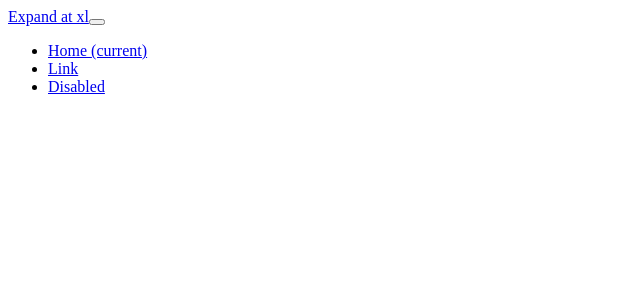
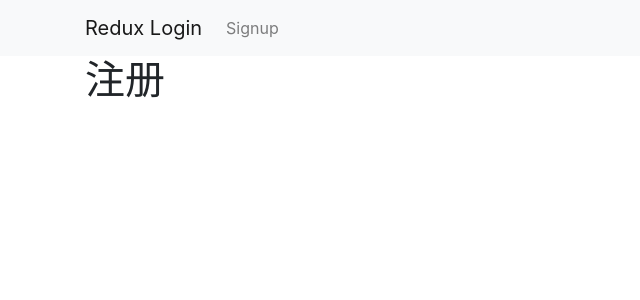
Before and after one commit to Kylin93CN/login-react, a React (Create React App) app in the folder client/: page /signup in a window 1280 px wide. Shown: the top 300 px of the page, without its empty margins (0-640 px from the left). Built offline with nearby package versions, Linux system fonts and the light colour scheme.

Commit message:
bootstrap添加&前端导航部分引入&后端端口修改

```diff
--- a/client/package.json
+++ b/client/package.json
@@ -6,6 +6,7 @@
     "react": "^16.4.1",
     "react-dom": "^16.4.1",
     "react-redux": "^5.0.7",
+    "react-router-dom": "^4.3.1",
     "react-scripts": "1.1.4",
     "redux": "^4.0.0",
     "redux-thunk": "^2.3.0"
--- a/client/public/index.html
+++ b/client/public/index.html
@@ -10,6 +10,7 @@
     -->
     <link rel="manifest" href="%PUBLIC_URL%/manifest.json">
     <link rel="shortcut icon" href="%PUBLIC_URL%/favicon.ico">
+    <link href="https://cdn.bootcss.com/bootstrap/4.1.1/css/bootstrap.min.css" rel="stylesheet">
     <!--
       Notice the use of %PUBLIC_URL% in the tags above.
       It will be replaced with the URL of the `public` folder during the build.
--- a/client/src/components/App.js
+++ b/client/src/components/App.js
@@ -4,7 +4,7 @@ import React, { Component } from 'react';
 class App extends Component {
   render() {
     return (
-      <div className="App">
+      <div className="jumbotron">
        hellodasd
       </div>
     );
--- a/client/src/components/NavigationBar.js
+++ b/client/src/components/NavigationBar.js
@@ -1,27 +1,23 @@
 import React, { Component } from 'react'; // rccc
+import { Link } from 'react-router-dom';
 
 export default class NavigationBar extends Component {
   render() {
     return (
       <div>
         <nav className="navbar navbar-expand-xl navbar-light bg-light">
-                    <a className="navbar-brand" href="#">Expand at xl</a>
+          <div className="container">
+            <Link className="navbar-brand" to="/">Redux Login</Link>
             <button className="navbar-toggler" type="button" data-toggle="collapse" data-target="#navbarsExample06" aria-controls="navbarsExample06" aria-expanded="false" aria-label="Toggle navigation">
               <span className="navbar-toggler-icon"></span>
             </button>
-
             <div className="collapse navbar-collapse" id="navbarsExample06">
               <ul className="navbar-nav mr-auto">
-                            <li className="nav-item active">
-                                <a className="nav-link" href="#">Home <span className="sr-only">(current)</span></a>
-                            </li>
                 <li className="nav-item">
-                                <a className="nav-link" href="#">Link</a>
-                            </li>
-                            <li className="nav-item">
-                                <a className="nav-link disabled" href="#">Disabled</a>
+                  <Link className="nav-link" to="signup">Signup</Link>
                 </li>
               </ul>
+            </div>
           </div>
         </nav>
       </div>
--- /dev/null
+++ b/client/src/components/signup/SignupPage.js
@@ -0,0 +1,11 @@
+import React, { Component } from 'react';
+
+export default class SignupPage extends Component {
+  render() {
+    return (
+      <div>
+        <h1>注册</h1>
+      </div>
+    )
+  }
+};
--- a/client/src/index.js
+++ b/client/src/index.js
@@ -8,6 +8,8 @@ import logger from 'redux-logger';
 import { composeWithDevTools } from 'redux-devtools-extension';
 import { createStore, applyMiddleware } from 'redux';
 import thunk from 'redux-thunk';
+import {BrowserRouter as Router} from 'react-router-dom';
+import routers from './routers';
 import rootReducer from './reducers';
 import { Provider} from 'react-redux';
 
@@ -20,7 +22,12 @@ const store = createStore(
 
 ReactDOM.render(
   <Provider store={ store }>
-    <NavigationBar/>
+    <Router>
+      <div>
+        <NavigationBar/>
+        {routers}
+      </div>
+    </Router>
   </Provider>,
 document.getElementById('root'));
 registerServiceWorker();
--- a/client/src/reducers/index.js
+++ b/client/src/reducers/index.js
@@ -1,4 +1,4 @@
-import { cobineReduces, combineReducers} from 'redux';
+import { combineReducers} from 'redux';
 
 import auth from './auth';
 
--- /dev/null
+++ b/client/src/routers.js
@@ -0,0 +1,12 @@
+import React from 'react';
+
+import { Route } from 'react-router-dom';
+import App from './components/App';
+import SignupPage from './components/signup/SignupPage';
+
+export default(
+  <div className="container">
+    <Route exact path="/" component={ App } />
+    <Route path="/signup" component={ SignupPage } />
+  </div>
+)
```
Also changed, not shown: 2 other files (tests, documents, lock files or other folders). Lines whose indentation alone changed are shown as unchanged.
